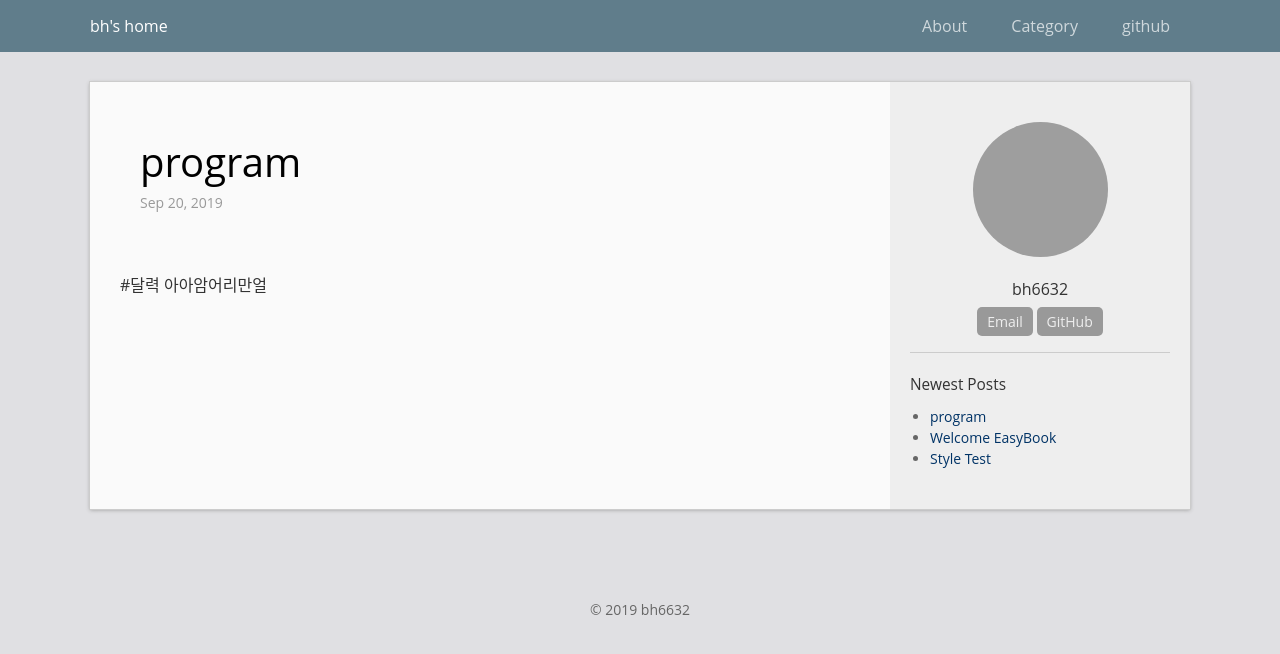
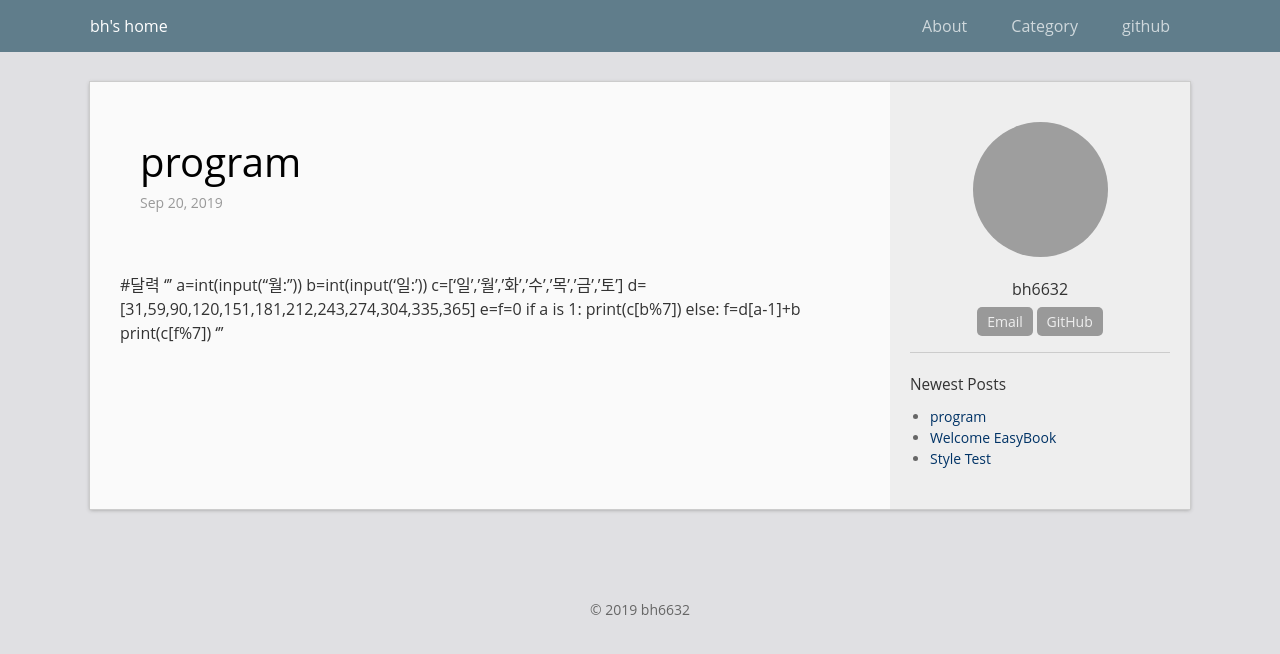
Before and after one commit to bh6366632/bh6366632.github.com, a Jekyll site: the page built from _posts/2019-09-21-제목.md, in a window 1280 px wide. Shown: the top 654 px of the page. Built offline with Jekyll 4.4.1, drawn with Linux system fonts in a browser that asks for light colours; grey boxes are pictures that could not be loaded.

Commit message:
Update 2019-09-21-제목.md

```diff
--- a/_posts/2019-09-21-제목.md
+++ b/_posts/2019-09-21-제목.md
@@ -6,4 +6,15 @@ categories: jekyll
 permalink: /archivers/test
 ---
 #달력
-아아암어리만얼
+'''
+a=int(input("월:"))
+b=int(input('일:'))
+c=['일','월','화','수','목','금','토']
+d=[31,59,90,120,151,181,212,243,274,304,335,365]
+e=f=0
+if a is 1:
+    print(c[b%7])
+else:
+    f=d[a-1]+b
+    print(c[f%7])
+'''
```
